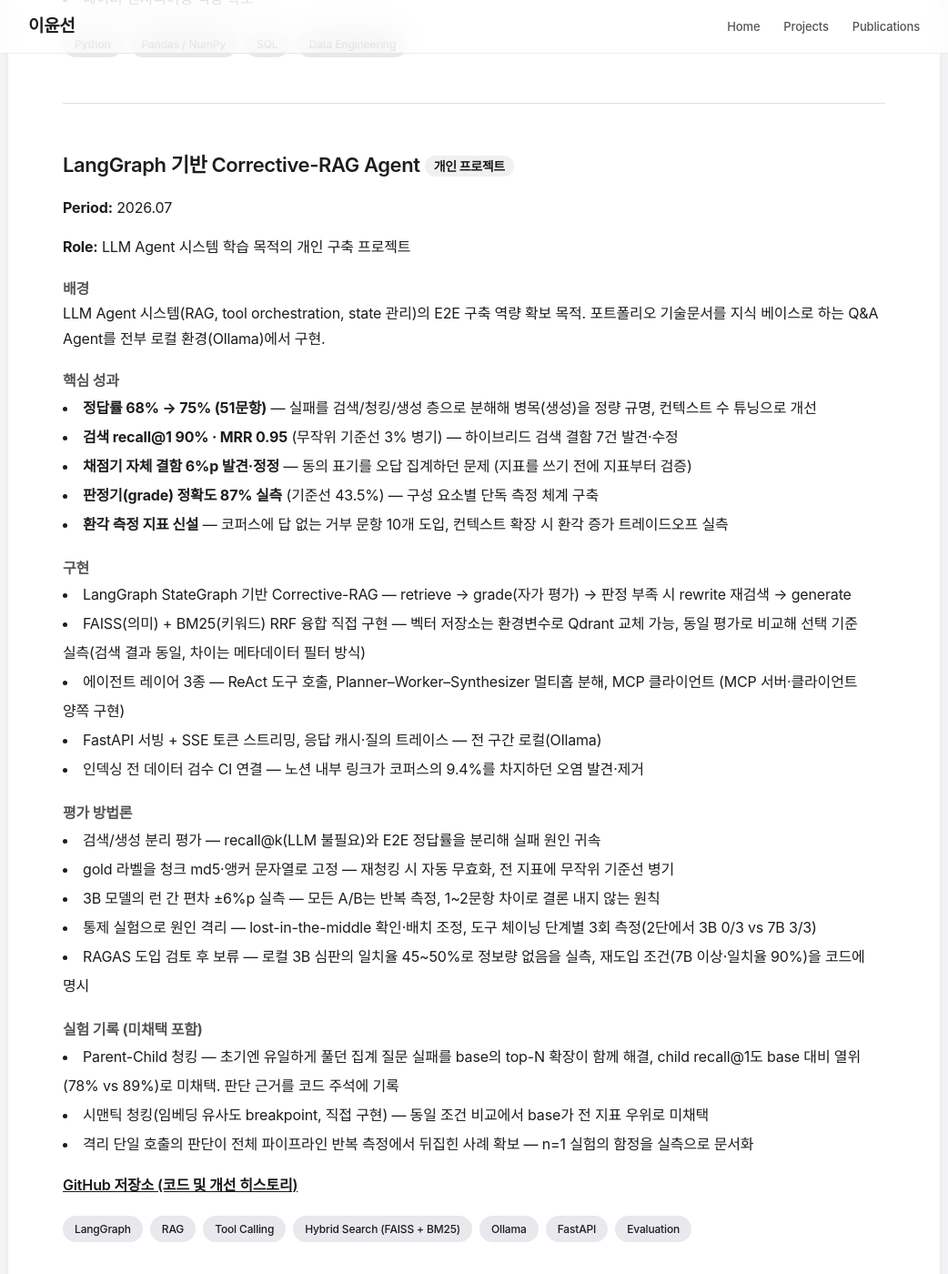
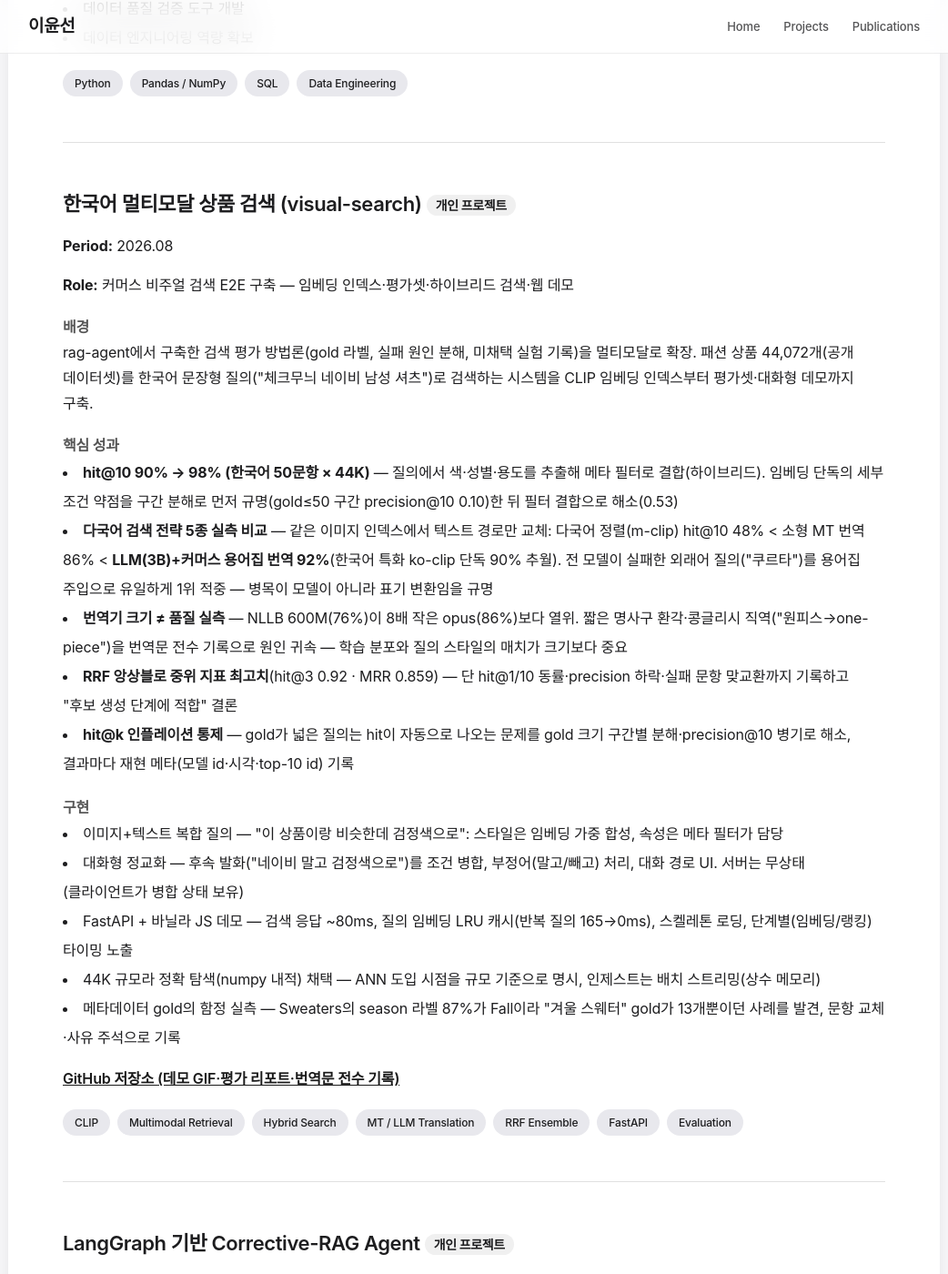
Before and after one commit to ckc5800/ckc5800.github.io, a Jekyll site: the page built from projects.html, in a window 1280 px wide and 1400 px high, scrolled down 11899 px. Shown: the whole window at 91% size, without its empty margins (119-1161 px from the left). Built offline with Jekyll 4.4.1, drawn with Linux system fonts in a browser that asks for light colours; some web fonts are replaced.

Commit message:
visual-search 프로젝트 카드 추가 (멀티모달 상품 검색) + 홈 소개 문구 갱신
hit@10 90→98%, 다국어 전략 5종 비교(LLM+용어집 92%), 번역기 크기≠품질, RRF 앙상블 — 전부 2026-08-02~03 실측 수치. Co-Authored-By: Claude Fable 5 <noreply@anthropic.com>

```diff
--- a/index.html
+++ b/index.html
@@ -17,7 +17,7 @@ title: Home
         석사와 경력 초반 연구원 시절에 논문 7편과 특허 2건을 쓰며 모델을 연구했고,
         인피닉에서는 사내 첫 Kubernetes를 도입해 20여 개 모델의 배포 체계를 만들었습니다.
         지금은 기존 TTS의 첫 응답 시간을 2.3초에서 0.33초로 줄이고, Qwen3-TTS 신규 플랫폼을 단독으로 구축해 운영 중이며,
-        최근에는 RAG와 Multi-Agent 시스템을 만들며 LLM 시스템 엔지니어링으로 영역을 넓히는 중입니다.
+        최근에는 RAG·Multi-Agent 시스템과 한국어 멀티모달 상품 검색을 만들며 LLM 시스템 엔지니어링으로 영역을 넓히는 중입니다.
     </p>
 </section>
 
--- a/projects.html
+++ b/projects.html
@@ -35,6 +35,7 @@ title: Projects
     <div>
         <div class="toc-label">개인 · 팀 · 대회</div>
         <div class="toc-links">
+            <a class="toc-link" href="#visual">멀티모달 상품 검색</a>
             <a class="toc-link" href="#rag">RAG Agent</a>
             <a class="toc-link" href="#mcp">MCP Server</a>
             <a class="toc-link" href="#pdm">예지보전</a>
@@ -440,6 +441,47 @@ title: Projects
 <hr style="margin: 50px 0; border: none; border-top: 1px solid #e0e0e0;">
 
 <div>
+    <h3 id="visual">한국어 멀티모달 상품 검색 (visual-search) <span style="font-size: 14px; background: #f0f0f0; padding: 3px 10px; border-radius: 12px; vertical-align: middle;">개인 프로젝트</span></h3>
+    <p><strong>Period:</strong> 2026.08</p>
+    <p><strong>Role:</strong> 커머스 비주얼 검색 E2E 구축 — 임베딩 인덱스·평가셋·하이브리드 검색·웹 데모</p>
+
+    <h4 style="margin-top: 20px; color: #555;">배경</h4>
+    <p>rag-agent에서 구축한 검색 평가 방법론(gold 라벨, 실패 원인 분해, 미채택 실험 기록)을 멀티모달로 확장. 패션 상품 44,072개(공개 데이터셋)를 한국어 문장형 질의("체크무늬 네이비 남성 셔츠")로 검색하는 시스템을 CLIP 임베딩 인덱스부터 평가셋·대화형 데모까지 구축.</p>
+
+    <h4 style="margin-top: 20px; color: #555;">핵심 성과</h4>
+    <ul style="list-style-position: inside; line-height: 2;">
+        <li><strong>hit@10 90% → 98% (한국어 50문항 × 44K)</strong> — 질의에서 색·성별·용도를 추출해 메타 필터로 결합(하이브리드). 임베딩 단독의 세부 조건 약점을 구간 분해로 먼저 규명(gold≤50 구간 precision@10 0.10)한 뒤 필터 결합으로 해소(0.53)</li>
+        <li><strong>다국어 검색 전략 5종 실측 비교</strong> — 같은 이미지 인덱스에서 텍스트 경로만 교체: 다국어 정렬(m-clip) hit@10 48% &lt; 소형 MT 번역 86% &lt; <strong>LLM(3B)+커머스 용어집 번역 92%</strong>(한국어 특화 ko-clip 단독 90% 추월). 전 모델이 실패한 외래어 질의("쿠르타")를 용어집 주입으로 유일하게 1위 적중 — 병목이 모델이 아니라 표기 변환임을 규명</li>
+        <li><strong>번역기 크기 ≠ 품질 실측</strong> — NLLB 600M(76%)이 8배 작은 opus(86%)보다 열위. 짧은 명사구 환각·콩글리시 직역("원피스→one-piece")을 번역문 전수 기록으로 원인 귀속 — 학습 분포와 질의 스타일의 매치가 크기보다 중요</li>
+        <li><strong>RRF 앙상블로 중위 지표 최고치</strong>(hit@3 0.92 · MRR 0.859) — 단 hit@1/10 동률·precision 하락·실패 문항 맞교환까지 기록하고 "후보 생성 단계에 적합" 결론</li>
+        <li><strong>hit@k 인플레이션 통제</strong> — gold가 넓은 질의는 hit이 자동으로 나오는 문제를 gold 크기 구간별 분해·precision@10 병기로 해소, 결과마다 재현 메타(모델 id·시각·top-10 id) 기록</li>
+    </ul>
+
+    <h4 style="margin-top: 20px; color: #555;">구현</h4>
+    <ul style="list-style-position: inside; line-height: 2;">
+        <li>이미지+텍스트 복합 질의 — "이 상품이랑 비슷한데 검정색으로": 스타일은 임베딩 가중 합성, 속성은 메타 필터가 담당</li>
+        <li>대화형 정교화 — 후속 발화("네이비 말고 검정색으로")를 조건 병합, 부정어(말고/빼고) 처리, 대화 경로 UI. 서버는 무상태(클라이언트가 병합 상태 보유)</li>
+        <li>FastAPI + 바닐라 JS 데모 — 검색 응답 ~80ms, 질의 임베딩 LRU 캐시(반복 질의 165→0ms), 스켈레톤 로딩, 단계별(임베딩/랭킹) 타이밍 노출</li>
+        <li>44K 규모라 정확 탐색(numpy 내적) 채택 — ANN 도입 시점을 규모 기준으로 명시, 인제스트는 배치 스트리밍(상수 메모리)</li>
+        <li>메타데이터 gold의 함정 실측 — Sweaters의 season 라벨 87%가 Fall이라 "겨울 스웨터" gold가 13개뿐이던 사례를 발견, 문항 교체·사유 주석으로 기록</li>
+    </ul>
+
+    <p style="margin-top: 15px;"><a href="https://github.com/ckc5800/visual-search" target="_blank" style="color: #1a1a1a; font-weight: 600;">GitHub 저장소 (데모 GIF·평가 리포트·번역문 전수 기록)</a></p>
+
+    <div class="tech-tags" style="margin-top: 20px;">
+        <span class="tech-tag">CLIP</span>
+        <span class="tech-tag">Multimodal Retrieval</span>
+        <span class="tech-tag">Hybrid Search</span>
+        <span class="tech-tag">MT / LLM Translation</span>
+        <span class="tech-tag">RRF Ensemble</span>
+        <span class="tech-tag">FastAPI</span>
+        <span class="tech-tag">Evaluation</span>
+    </div>
+</div>
+
+<hr style="margin: 50px 0; border: none; border-top: 1px solid #e0e0e0;">
+
+<div>
     <h3 id="rag">LangGraph 기반 Corrective-RAG Agent <span style="font-size: 14px; background: #f0f0f0; padding: 3px 10px; border-radius: 12px; vertical-align: middle;">개인 프로젝트</span></h3>
     <p><strong>Period:</strong> 2026.07</p>
     <p><strong>Role:</strong> LLM Agent 시스템 학습 목적의 개인 구축 프로젝트</p>
```
